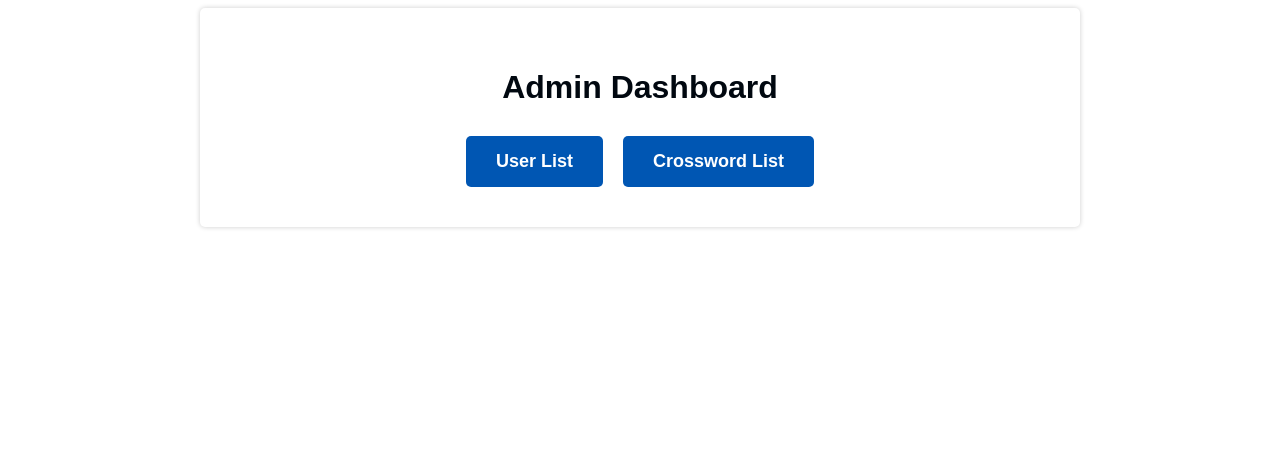
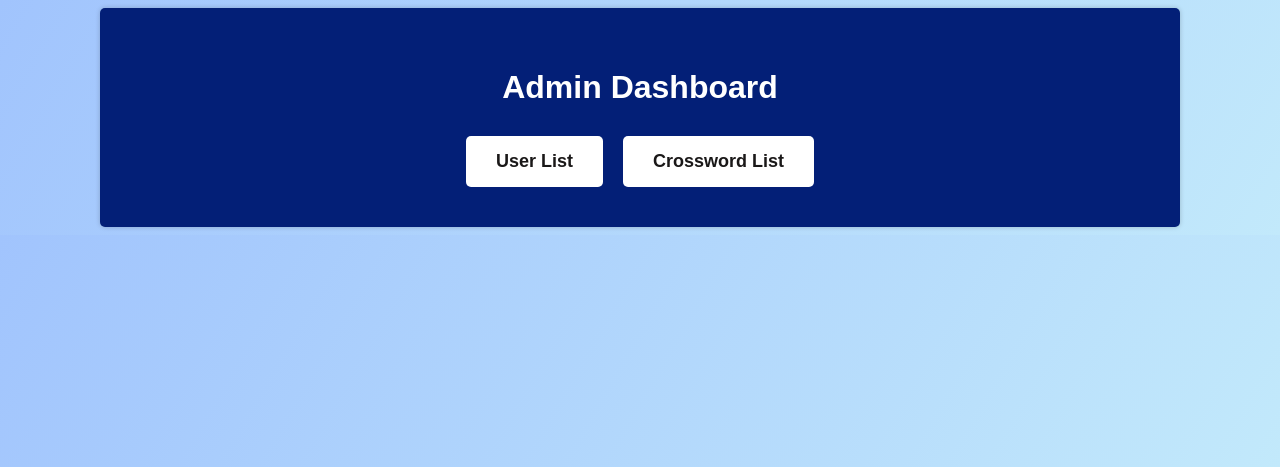
Before and after one commit to Rudra3012/IT314_Project_20, a Django app: page /admin in a window 1280 px wide. Shown: the top 467 px of the page. Run offline with Django 4.2, Linux system fonts and the light colour scheme; parts of the project's set-up code (start-up, migrations or seed data) failed here and were passed over.

Commit message:
Admin Page modified

```diff
--- a/code/IT314_Project_20/templates/Admin/admin.html
+++ b/code/IT314_Project_20/templates/Admin/admin.html
@@ -5,17 +5,20 @@
 
 <head>
   <title>Admin Dashboard</title>
+
   <style>
     body {
       font-family: Arial, sans-serif;
-      background-color: #fff;
+      background-image: linear-gradient(120deg, #a1c4fd 0%, #c2e9fb 100%);
+      flex-direction: column;
     }
 
     .container {
-      max-width: 800px;
+      max-width: 1000px;
+      max-height: 1000px;
       margin: 0 auto;
       padding: 40px;
-      background-color: #fff;
+      background-color: #031f77;
       box-shadow: 0px 0px 5px rgba(0, 0, 0, 0.2);
       border-radius: 5px;
     }
@@ -23,7 +26,7 @@
     h1 {
       text-align: center;
       margin-bottom: 30px;
-      color: #010810;
+      color: #ffffff;
     }
 
     .logo {
@@ -45,8 +48,8 @@
       padding: 15px 30px;
       font-size: 18px;
       font-weight: bold;
-      background-color: #0056b3;
-      color: #fff;
+      background-color: #ffff;
+      color: #1a1818;
       border: none;
       border-radius: 5px;
       margin: 0 10px;
@@ -54,7 +57,7 @@
     }
 
     .button-container button:hover {
-      background-color: #0056b3;
+      background-color: #ffffff;
     }
 
     .footer {
@@ -86,7 +89,7 @@
 
     function goToCrosswordList() {
       // Redirect to Crossword List page
-      window.location.href = "crosswordlist.html";
+      window.location.href = "admin/crosswordList";
     }
   </script>
 </body>
```
